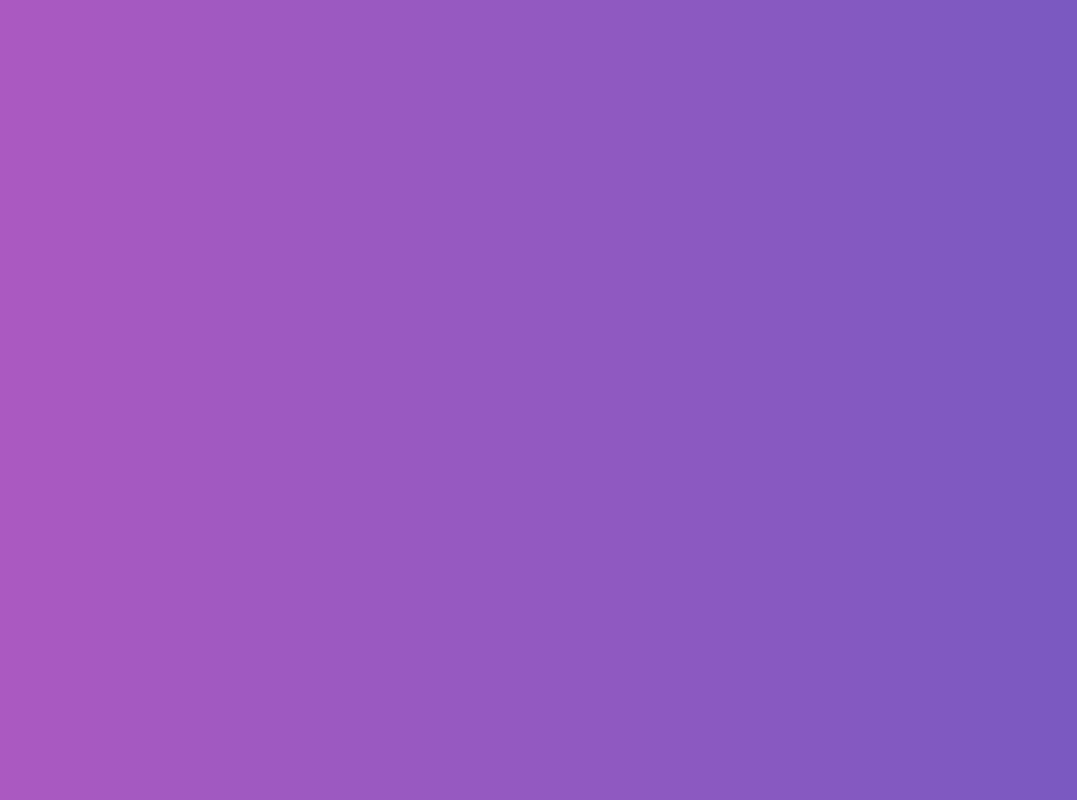
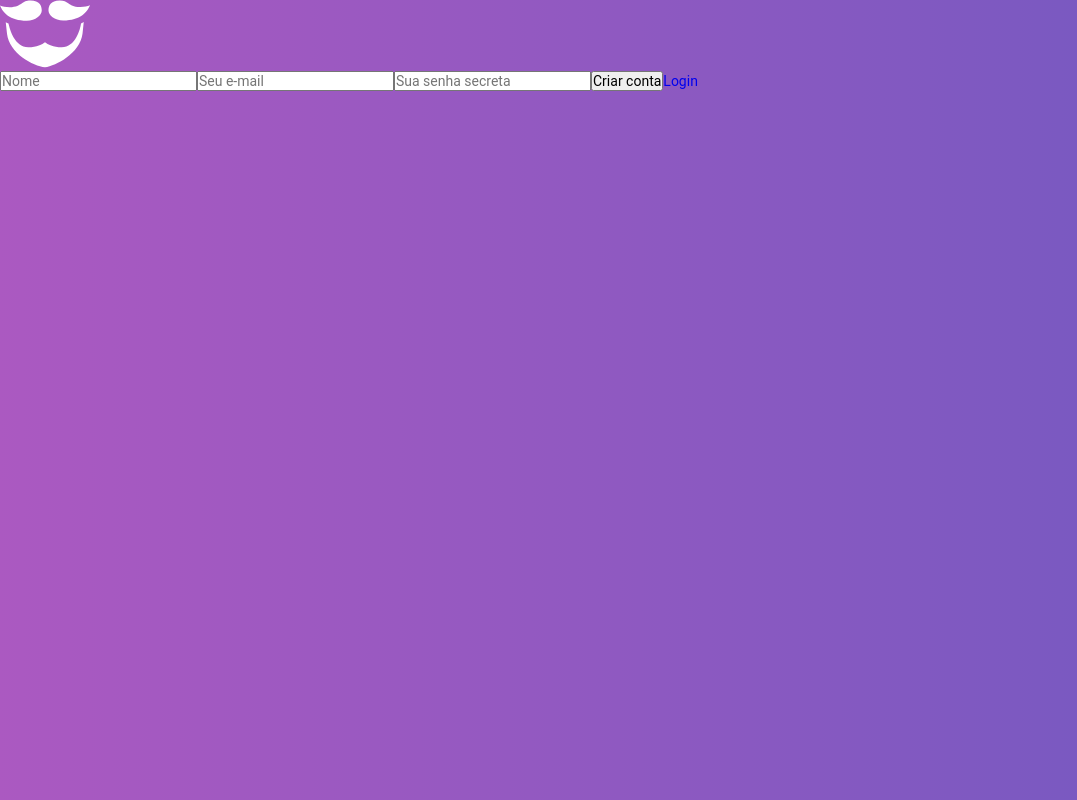
Before and after one commit to Pjeferson/bootcamp-gobarber-frontend, a React (Create React App) app: page /register in a window 1280 px wide. Shown: the whole page, without its empty margins (0-1077 px from the left). Built offline with nearby package versions, Linux system fonts and the light colour scheme.

Commit message:
Creating SingUp page structure

```diff
--- a/src/pages/SingUp/index.js
+++ b/src/pages/SingUp/index.js
@@ -1,7 +1,21 @@
 import React from 'react';
+import { Link } from 'react-router-dom';
 
 // import { Container } from './styles';
 
+import logo from '~/assets/logo.svg';
+
 export default function SingUp() {
-  return <div />;
+  return (
+    <>
+      <img src={logo} alt="GoBarber" />
+      <form action="">
+        <input placeholder="Nome" />
+        <input type="email" placeholder="Seu e-mail" />
+        <input type="password" placeholder="Sua senha secreta" />
+        <button type="submit">Criar conta</button>
+        <Link to="/">Login</Link>
+      </form>
+    </>
+  );
 }
```
